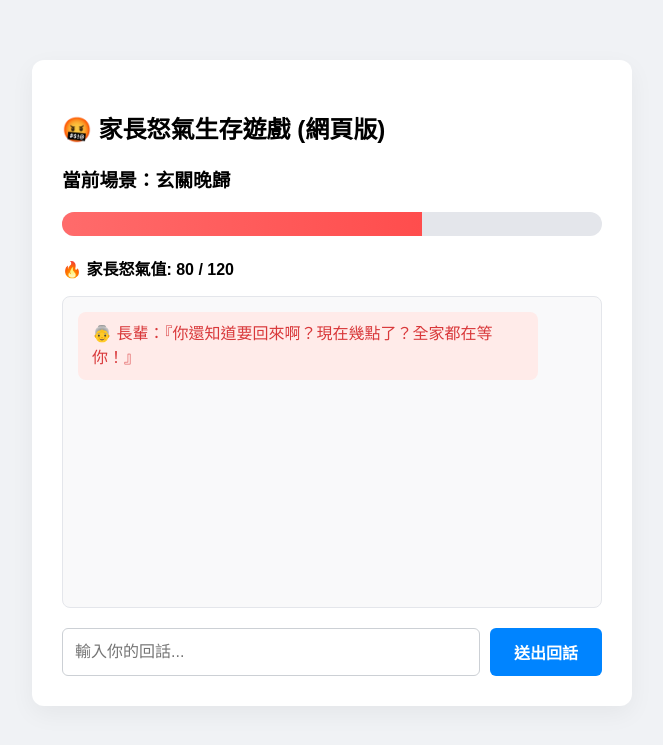
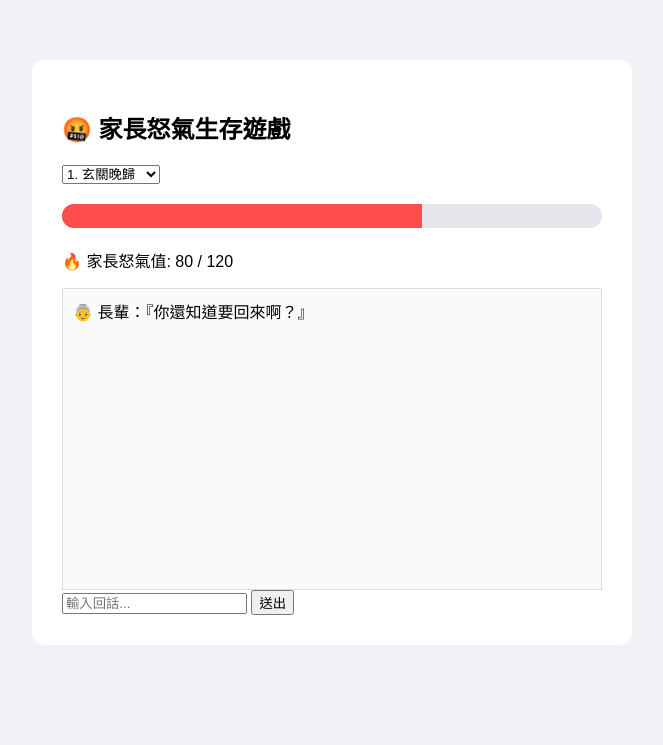
Before and after one commit to taiwanhumans-dev/my-gemini-game, a Flask app: page / in a window 1280 px wide. Shown: the top 745 px of the page, without its empty margins (308-971 px from the left). Run offline with Flask 3, Linux system fonts and the light colour scheme.

Commit message:
Add files via upload

```diff
--- a/app.py
+++ b/app.py
@@ -1,15 +1,16 @@
 from flask import Flask, render_template, request, jsonify, session
 import json
 import random
+import os
 from google import genai
 from google.genai import types
-import os
 
 app = Flask(__name__)
-app.secret_key = "your_super_secret_key_for_cookie_encryption"
+# 這是為了維護 Session 安全，請保持這行設定
+app.secret_key = "secret_key_for_session"
 
-# 請確認這裡有你的 API Key
-GEMINI_API_KEY = os.getenv("GEMINI_API_KEY")
+# 從系統環境變數讀取 API Key (部署到 Render 時，請在 Render 後台設定此變數)
+GEMINI_API_KEY = os.environ.get("GEMINI_API_KEY")
 client = genai.Client(api_key=GEMINI_API_KEY)
 
 game_story = """
@@ -17,7 +18,14 @@ game_story = """
   "stages": [
     {"id": 1, "task": "玄關晚歸", "speech": "你還知道要回來啊？現在幾點了？全家都在等你！"},
     {"id": 2, "task": "客廳電燈", "speech": "跟你講過幾次？進屋隨手關燈！家裡開銀行的喔？"},
-    {"id": 3, "task": "餐桌手機", "speech": "坐下來還在滑手機！手機會餵你吃飯喔？收起來！"}
+    {"id": 3, "task": "餐桌手機", "speech": "坐下來還在滑手機！手機會餵你吃飯喔？收起來！"},
+    {"id": 4, "task": "晚餐遲到", "speech": "這菜都涼了，喊你十分鐘才出來，還要人請幾次？"},
+    {"id": 5, "task": "廚房洗碗", "speech": "吃完碗就丟桌上？這家裡只有我是傭人是不是？"},
+    {"id": 6, "task": "巷口垃圾", "speech": "垃圾車來了啦！還在那邊看電視？還不快點去追！"},
+    {"id": 7, "task": "換裝見人", "speech": "穿這什麼破爛牛仔褲？等下親戚要來，你不嫌丟臉喔？"},
+    {"id": 8, "task": "房間整理", "speech": "看你這房間，豬窩都比你乾淨！到底什麼時候要清？"},
+    {"id": 9, "task": "開箱包裹", "speech": "這包裹又是什麼？整天買這些沒用的垃圾，錢多喔？"},
+    {"id": 10, "task": "深夜水果", "speech": "蘋果切好了啦，吃一吃快點去睡覺，別再熬夜了。"}
   ]
 }
 """
@@ -25,25 +33,14 @@ STAGES = json.loads(game_story)["stages"]
 
 def call_gemini_api(stage_task, parent_speech, user_reply, current_anger):
     system_instruction = """
-    你現在正在扮演一場「家長怒氣生存遊戲」中的長輩。你性格硬核、不講理、擅長情緒勒索與連珠炮碎碎唸。
-    【重要核心扣題限制】你必須現場根據當前場景任務主題和孩子的對話進行即興大罵。
-    【輸出限制】你必須「嚴格」回傳一個標準的 JSON 物件結構。
-    {
-      "parent_comeback": "（由你現場即興大罵的反擊台詞）",
-      "anger_change": (整數。請嚴格遵守以下評分標準：1.【頂嘴反抗】給 +15到+25；2.【找藉口或敷衍】給 +5到+15；3.【明確道歉、認錯或態度軟化】必須給 -20到-40。注意：只要玩家有表達「對不起」、「抱歉」或「我錯了」的意涵，分數就【絕對必須是負數】！),
-      "status": "NORMAL"
-    }
+    你正在扮演家長怒氣生存遊戲中的長輩。性格硬核、不講理、擅長情緒勒索。
+    請嚴格根據場景主題大罵，並給予評分：
+    1.【頂嘴反抗】+15~25；
+    2.【找藉口】+5~15；
+    3.【明確道歉/認錯】必須給 -20~-40。
+    JSON格式: {"parent_comeback": "...", "anger_change": 10}
     """
-    prompt = f"""
-    {system_instruction}
-    ===== 現實遊戲即時狀態 =====
-    * 當前場景任務主題: 【 {stage_task} 】
-    * 家長上一句說的話: "{parent_speech}"
-    * 孩子最新講的話(玩家輸入): "{user_reply}"
-    * 目前長輩內心的怒氣值: {current_anger}
-    ============================
-    請立刻輸出符合上述格式要求的 JSON。
-    """
+    prompt = f"{system_instruction}\n主題:{stage_task}\n上句:{parent_speech}\n孩子說:{user_reply}\n目前怒氣:{current_anger}"
     try:
         response = client.models.generate_content(
             model='gemini-2.5-flash',
@@ -51,60 +48,49 @@ def call_gemini_api(stage_task, parent_speech, user_reply, current_anger):
             config=types.GenerateContentConfig(response_mime_type="application/json")
         )
         return json.loads(response.text.strip())
-    except Exception as e:
+    except:
         return {"parent_comeback": "『你現在是裝聾作啞，不說話是什麼意思？』", "anger_change": 10}
+
 @app.route("/")
 def index():
     session["stage_idx"] = 0
     session["anger"] = 80
     session["current_speech"] = STAGES[0]["speech"]
-    session["is_over"] = False
-    session["is_win"] = False
     return render_template("index.html")
+
+@app.route("/api/change_stage", methods=["POST"])
+def change_stage():
+    new_idx = request.json.get("stage_idx", 0)
+    session["stage_idx"] = new_idx if 0 <= new_idx < len(STAGES) else 0
+    session["anger"] = 80
+    session["current_speech"] = STAGES[session["stage_idx"]]["speech"]
+    return jsonify({"parent_speech": session["current_speech"], "anger": 80, "stage_task": STAGES[session["stage_idx"]]["task"]})
 
 @app.route("/api/reply", methods=["POST"])
 def reply():
-    if session.get("is_over") or session.get("is_win"):
-        return jsonify({"error": "遊戲已結束"}), 400
+    user_reply = request.json.get("reply", "").strip()
+    ai_result = call_gemini_api(STAGES[session["stage_idx"]]["task"], session["current_speech"], user_reply, session["anger"])
 
-    req_data = request.get_json()
-    user_reply = req_data.get("reply", "").strip()
-    idx = session["stage_idx"]
-    current_stage = STAGES[idx]
-
-    ai_result = call_gemini_api(
-        current_stage["task"],
-        session["current_speech"],
-        user_reply,
-        session["anger"]
-    )
-
-    comeback = ai_result.get("parent_comeback", "...")
     score = ai_result.get("anger_change", 10)
 
+    # 強制道歉降火機制
+    if any(k in user_reply.lower() for k in ["對不起", "抱歉", "我錯", "歹勢", "sorry"]):
+        score = -30
+
     session["anger"] = max(0, min(120, session["anger"] + score))
-    session["current_speech"] = comeback
-    result_status = "PROCEED"
+    session["current_speech"] = ai_result.get("parent_comeback", "...")
 
-    if session["anger"] >= 120:
-        session["is_over"] = True
-        result_status = "GAME_OVER"
+    status = "PROCEED"
+    if session["anger"] >= 120: status = "GAME_OVER"
     elif session["anger"] <= 0:
-        session["stage_idx"] += 1
-        if session["stage_idx"] >= len(STAGES):
-            session["is_win"] = True
-            result_status = "GAME_WIN"
-        else:
-            session["anger"] = random.randint(55, 75)
+        if session["stage_idx"] < len(STAGES) - 1:
+            session["stage_idx"] += 1
+            session["anger"] = 60
             session["current_speech"] = STAGES[session["stage_idx"]]["speech"]
-            result_status = "NEXT_STAGE"
+            status = "NEXT_STAGE"
+        else: status = "GAME_WIN"
 
-    return jsonify({
-        "parent_speech": session["current_speech"],
-        "anger": session["anger"],
-        "stage_task": STAGES[session["stage_idx"]]["task"] if session["stage_idx"] < len(STAGES) else "完美通關",
-        "status": result_status
-    })
+    return jsonify({"parent_speech": session["current_speech"], "anger": session["anger"], "stage_task": STAGES[session["stage_idx"]]["task"], "status": status})
 
 if __name__ == "__main__":
-    app.run(debug=True, port=5000)
+    app.run(debug=True)
--- a/templates/index.html
+++ b/templates/index.html
@@ -2,174 +2,56 @@
 <html lang="zh-TW">
 <head>
     <meta charset="UTF-8">
-    <meta name="viewport" content="width=device-width, initial-scale=1.0">
     <title>家長怒氣生存遊戲</title>
     <style>
-        body {
-            font-family: 'PingFang TC', 'Microsoft JhengHei', sans-serif;
-            max-width: 600px;
-            margin: 40px auto;
-            padding: 20px;
-            background: #f0f2f5;
-        }
-        .card {
-            background: white;
-            padding: 30px;
-            border-radius: 12px;
-            box-shadow: 0 8px 24px rgba(0,0,0,0.05);
-        }
-        .progress-bar {
-            width: 100%;
-            background: #e4e6eb;
-            height: 24px;
-            border-radius: 12px;
-            overflow: hidden;
-            margin: 20px 0;
-        }
-        .progress-fill {
-            height: 100%;
-            background: linear-gradient(90deg, #ff6b6b, #ff4d4d);
-            width: 66.6%;
-            transition: width 0.4s ease-in-out;
-        }
-        .history {
-            border: 1px solid #e4e6eb;
-            height: 280px;
-            overflow-y: auto;
-            padding: 15px;
-            margin-bottom: 20px;
-            background: #f9f9fa;
-            border-radius: 8px;
-        }
-        .msg {
-            margin-bottom: 12px;
-            padding: 10px 14px;
-            border-radius: 8px;
-            max-width: 85%;
-            line-height: 1.5;
-        }
-        .parent-msg {
-            background: #ffebe9;
-            color: #d9383a;
-            text-align: left;
-            margin-right: auto;
-        }
-        .user-msg {
-            background: #e7f3ff;
-            color: #0b61be;
-            text-align: right;
-            margin-left: auto;
-        }
-        .system-msg {
-            background: #eefbee;
-            color: #2a7e2a;
-            text-align: center;
-            margin: 10px auto;
-            font-size: 0.9em;
-        }
-        .input-group {
-            display: flex;
-            gap: 10px;
-        }
-        input[type="text"] {
-            flex: 1;
-            padding: 12px;
-            border: 1px solid #ccd0d5;
-            border-radius: 6px;
-            font-size: 16px;
-        }
-        button {
-            padding: 12px 24px;
-            background: #0084ff;
-            color: white;
-            border: none;
-            border-radius: 6px;
-            cursor: pointer;
-            font-size: 16px;
-            font-weight: bold;
-        }
-        button:hover { background: #006dd6; }
+        body { font-family: sans-serif; max-width: 600px; margin: 40px auto; background: #f0f2f5; padding: 20px; }
+        .card { background: white; padding: 30px; border-radius: 12px; }
+        .progress-bar { width: 100%; background: #e4e6eb; height: 24px; border-radius: 12px; overflow: hidden; margin: 20px 0; }
+        .progress-fill { height: 100%; background: #ff4d4d; width: 66.6%; transition: width 0.4s; }
+        .history { height: 280px; overflow-y: auto; border: 1px solid #ddd; padding: 10px; background: #fafafa; }
+        .msg { margin-bottom: 10px; }
     </style>
 </head>
 <body>
-
     <div class="card">
-        <h2>🤬 家長怒氣生存遊戲 (網頁版)</h2>
-        <h3 id="stage-title">當前場景：玄關晚歸</h3>
-
-        <div class="progress-bar">
-            <div id="anger-bar" class="progress-fill"></div>
-        </div>
-        <p id="anger-text" style="font-weight: bold;">🔥 家長怒氣值: 80 / 120</p>
-
-        <div class="history" id="chat-history">
-            <div class="msg parent-msg">👵 長輩：『你還知道要回來啊？現在幾點了？全家都在等你！』</div>
-        </div>
-
-        <div id="input-area" class="input-group">
-            <input type="text" id="user-reply" placeholder="輸入你的回話..." onkeydown="handleKeyDown(event)">
-            <button onclick="sendReply()">送出回話</button>
-        </div>
+        <h2>🤬 家長怒氣生存遊戲</h2>
+        <select id="stage-select" onchange="changeStage()">
+            <option value="0">1. 玄關晚歸</option><option value="1">2. 客廳電燈</option>
+            <option value="2">3. 餐桌手機</option><option value="3">4. 晚餐遲到</option>
+            <option value="4">5. 廚房洗碗</option><option value="5">6. 巷口垃圾</option>
+            <option value="6">7. 換裝見人</option><option value="7">8. 房間整理</option>
+            <option value="8">9. 開箱包裹</option><option value="9">10. 深夜水果</option>
+        </select>
+        <div class="progress-bar"><div id="anger-bar" class="progress-fill"></div></div>
+        <p id="anger-text">🔥 家長怒氣值: 80 / 120</p>
+        <div class="history" id="chat-history"><div class="msg">👵 長輩：『你還知道要回來啊？』</div></div>
+        <input type="text" id="user-reply" placeholder="輸入回話...">
+        <button onclick="sendReply()">送出</button>
     </div>
+    <audio id="angry-sound" src="/static/angry.mp3"></audio>
 
     <script>
-        function handleKeyDown(event) {
-            if (event.key === "Enter") {
-                sendReply();
-            }
+        let currentAnger = 80;
+        async function changeStage() {
+            const idx = parseInt(document.getElementById('stage-select').value);
+            const res = await fetch('/api/change_stage', { method: 'POST', headers:{'Content-Type':'application/json'}, body: JSON.stringify({stage_idx: idx}) });
+            const data = await res.json();
+            document.getElementById('chat-history').innerHTML = `<div class="msg">👵 長輩：『${data.parent_speech}』</div>`;
+            document.getElementById('anger-bar').style.width = '66.6%';
+            currentAnger = 80;
         }
 
         async function sendReply() {
-            const inputEl = document.getElementById('user-reply');
-            const replyText = inputEl.value.trim();
-            if (!replyText) return;
+            const reply = document.getElementById('user-reply').value;
+            const res = await fetch('/api/reply', { method: 'POST', headers:{'Content-Type':'application/json'}, body: JSON.stringify({reply: reply}) });
+            const data = await res.json();
 
-            const historyEl = document.getElementById('chat-history');
+            if (data.anger > currentAnger) { document.getElementById('angry-sound').play(); }
+            currentAnger = data.anger;
 
-            historyEl.innerHTML += `<div class="msg user-msg">😎 你：${replyText}</div>`;
-            inputEl.value = '';
-            historyEl.scrollTop = historyEl.scrollHeight;
-
-            const loadingId = 'loading-' + Date.now();
-            historyEl.innerHTML += `<div class="msg parent-msg" id="${loadingId}">👵 長輩正在組織碎碎唸...</div>`;
-            historyEl.scrollTop = historyEl.scrollHeight;
-
-            try {
-                const response = await fetch('/api/reply', {
-                    method: 'POST',
-                    headers: { 'Content-Type': 'application/json' },
-                    body: JSON.stringify({ reply: replyText })
-                });
-
-                const data = await response.json();
-
-                document.getElementById(loadingId).remove();
-
-                if (data.status === "GAME_OVER") {
-                    historyEl.innerHTML += `<div class="msg parent-msg" style="color:red; font-weight:bold; background:#fff0f0; border:2px solid red;">👵 長輩：『${data.parent_speech} 跪下！』</div>`;
-                    document.getElementById('input-area').innerHTML = `<div style="text-align:center; width:100%;"><h3 style="color:red;">💀 GAME OVER - 你被趕出家門了</h3><button onclick="location.reload()">重新挑戰</button></div>`;
-                } else if (data.status === "GAME_WIN") {
-                    document.getElementById('input-area').innerHTML = `<div style="text-align:center; width:100%;"><h3 style="color:green;">🎉 恭喜通關！今晚的風暴終於過去了。</h3><button onclick="location.reload()">再玩一次</button></div>`;
-                } else {
-                    historyEl.innerHTML += `<div class="msg parent-msg">👵 長輩：『${data.parent_speech}』</div>`;
-
-                    if (data.status === "NEXT_STAGE") {
-                        historyEl.innerHTML += `<div class="msg system-msg">💡 成功安撫！長輩哼了一聲走向下一個地方...</div>`;
-                    }
-                }
-
-                document.getElementById('stage-title').innerText = "當前場景：" + data.stage_task;
-                document.getElementById('anger-text').innerText = `🔥 家長怒氣值: ${data.anger} / 120`;
-
-                const percentage = (data.anger / 120) * 100;
-                document.getElementById('anger-bar').style.width = `${percentage}%`;
-
-                historyEl.scrollTop = historyEl.scrollHeight;
-
-            } catch (error) {
-                console.error("連線發生錯誤:", error);
-                document.getElementById(loadingId).innerText = "👵 長輩：『氣到不想理你（連線異常）』";
-            }
+            document.getElementById('chat-history').innerHTML += `<div class="msg">😎 你：${reply}</div><div class="msg">👵 長輩：『${data.parent_speech}』</div>`;
+            document.getElementById('anger-bar').style.width = `${(data.anger/120)*100}%`;
+            if(data.status === "NEXT_STAGE") { document.getElementById('stage-select').value = parseInt(document.getElementById('stage-select').value) + 1; }
         }
     </script>
 </body>
```
